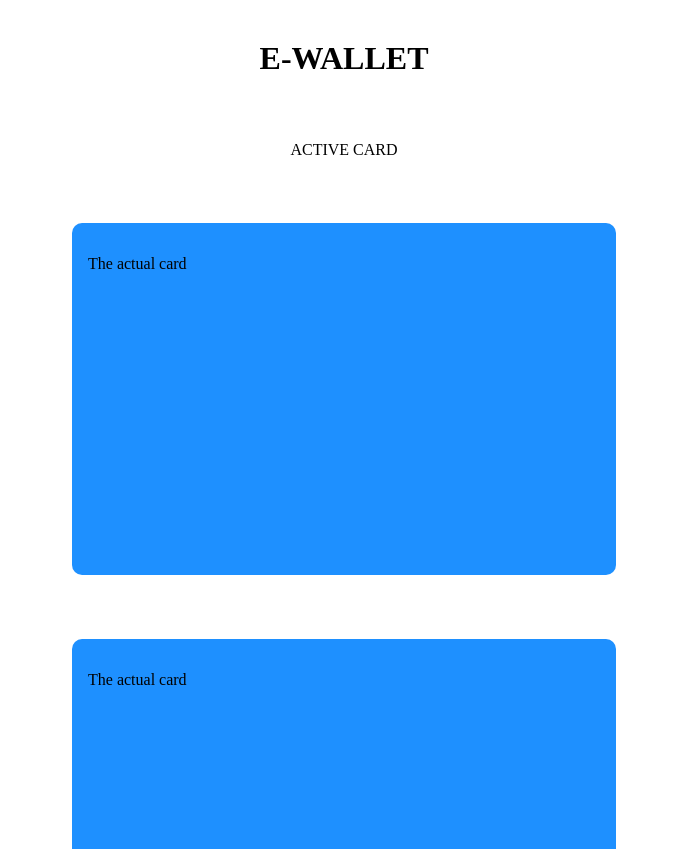
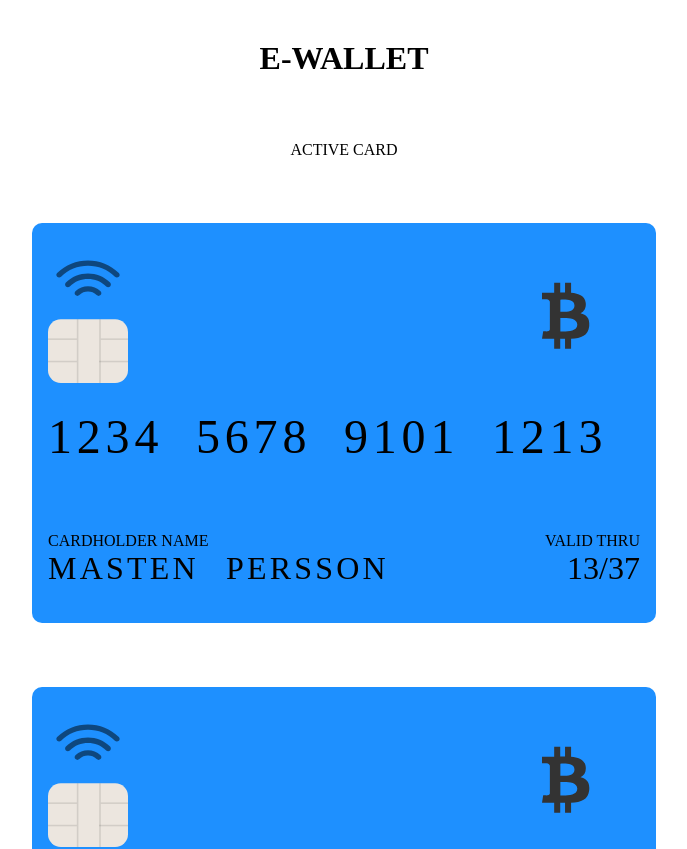
Before and after one commit to Ringoarena/vue-e-wallet, a Vue app: page / in a window 1280 px wide. Shown: the top 849 px of the page, without its empty margins (296-983 px from the left). Built offline with nearby package versions, Linux system fonts and the light colour scheme.

Commit message:
styled credit card

```diff
--- a/src/components/Card.vue
+++ b/src/components/Card.vue
@@ -1,6 +1,22 @@
 <template>
   <article>
-      <p>The actual card</p>
+    <div class="chip">
+      <img src="../assets/chip-dark.svg" alt="">
+    </div>
+    <div class="vendor" >
+      <img src="../assets/vendor-bitcoin.svg" alt="">
+    </div>
+    <div class="num">
+      <p>1234 5678 9101 1213</p>
+    </div>
+    <div class="name-section">
+      <p class="label">CARDHOLDER NAME</p>
+      <p class="name">MASTEN PERSSON</p>
+    </div>
+    <div class="expiry">
+      <p class="label">VALID THRU</p>
+      <p class="date">13/37</p>
+    </div>
   </article>
 </template>
 
@@ -13,13 +29,67 @@ export default {
 <style lang="scss" scoped>
 article {
     background: dodgerblue;
-    width: 90vw;
-    max-width: 32rem;
-    height: 56.75vw;
-    max-height: 18.915rem;
-    max-height: 20rem;
+    width: 80vw;
+    max-width: 37rem;
+    min-height: 23rem;
     border-radius: 10px;
     padding: 1rem;
-    // display: ;
+
+    display: grid;
+    grid-template-columns: repeat(4, 1fr);
+    grid-template-rows: repeat(3, auto);
+    grid-template-areas:
+    "chip . . vendor"
+    "num num num num"
+    "name name name expiry";
+    .chip {
+      grid-area: chip;
+      display: flex;
+      img {
+        width: 5rem;
+      }
+    }
+    .vendor {
+      grid-area: vendor;
+      display: flex;
+      justify-content: center;
+      img {
+        width: 3rem;
+        margin-top: 0;
+      }
+    }
+    .num {
+      grid-area: num;
+      p {
+        margin: 1rem 0 3rem 0;
+        font-size: 3rem;
+        word-spacing: 1rem;
+        letter-spacing: 0.1em;
+      }
+    }
+    .name-section {
+      grid-area: name;
+      .label {
+        margin: 0;
+      }
+      .name {
+        margin: 0;
+        font-size: 2rem;
+        word-spacing: 1rem;
+        letter-spacing: 0.1em;
+      }
+    }
+    .expiry {
+      grid-area: expiry;
+      text-align: right;
+      .label {
+        margin: 0;
+      }
+      .date {
+        margin: 0;
+        font-size: 2rem;
+      }
+    }
+
 }
 </style>
```
